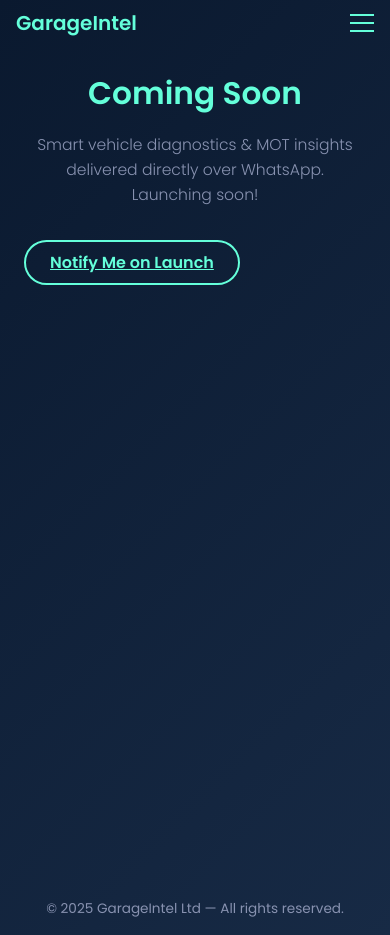
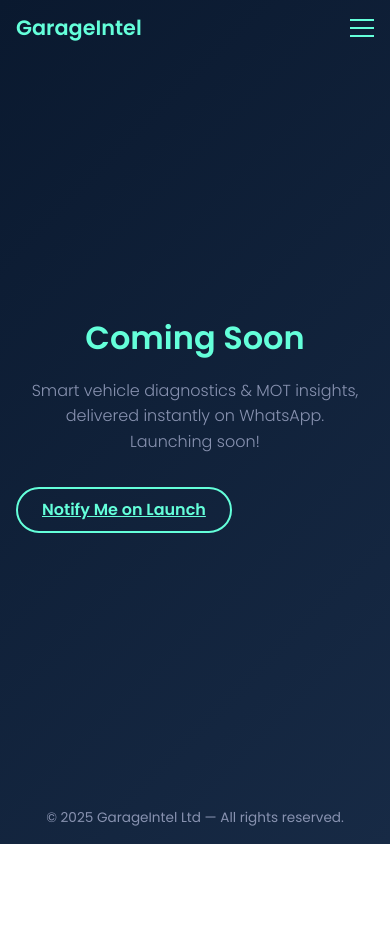
Before and after one commit to GarageIntel/garageintel.github.io, a plain HTML site: page index.html in a window 390 px wide. After the commit the page ends 844 px from the top, so only its background shows below. Drawn offline with Linux system fonts and the light colour scheme.

Commit message:
Update index.html

```diff
--- a/index.html
+++ b/index.html
@@ -15,99 +15,102 @@
       --c-primary:  #64ffda;
       --c-text:     #ccd6f6;
       --c-muted:    #8892b0;
-      --transition: 0.6s ease;
+      --transition: 0.4s cubic-bezier(.4,.2,.2,1);
     }
-    * { box-sizing: border-box; margin: 0; padding: 0; }
-    body { font-family: 'Poppins', sans-serif; background: linear-gradient(135deg, var(--c-bg-start), var(--c-bg-end)); color: var(--c-text); min-height: 100vh; display: flex; flex-direction: column; overflow-x: hidden; }
-    header { position: relative; z-index: 100; display: flex; justify-content: space-between; align-items: center; padding: 1rem 2rem; }
-    .logo { font-weight: 600; color: var(--c-primary); font-size: 1.5rem; }
-    .menu-btn { width: 24px; height: 18px; position: relative; cursor: pointer; z-index: 110; }
-    .menu-btn span { position: absolute; height: 2px; width: 100%; background: var(--c-primary); left: 0; transition: var(--transition); }
-    .menu-btn span:nth-child(1){ top: 0; }
-    .menu-btn span:nth-child(2){ top: 8px; }
-    .menu-btn span:nth-child(3){ top: 16px; }
-    nav { position: fixed; top: 0; right: -100vw; width: 80vw; max-width: 300px; height: 100%; background: var(--c-bg-end); transition: right var(--transition); padding-top: 4rem; z-index: 90; }
-    body.open nav { right: 0; }
-    nav a { display: block; color: var(--c-text); text-decoration: none; padding: 1rem 1.5rem; font-weight: 500; transition: background var(--transition); }
-    nav a:hover { background: rgba(100,255,218,0.1); }
-    main { flex: 1; position: relative; overflow: hidden; }
-    .section-container { display: flex; transition: transform var(--transition); }
-    section { flex: 0 0 100%; max-width: 100%; padding: 2rem; opacity: 1; transition: opacity var(--transition); }
-    section.hidden { opacity: 0; }
-    h1 { font-size: clamp(2rem, 6vw, 3rem); font-weight: 600; color: var(--c-primary); margin-bottom: 1rem; text-align: center; }
-    .tagline { font-size: clamp(1rem, 3vw, 1.2rem); font-weight: 300; color: var(--c-muted); margin-bottom: 2rem; line-height: 1.6; text-align: center; }
-    .cta { display: inline-block; border: 2px solid var(--c-primary); color: var(--c-primary); padding: 0.75rem 2rem; border-radius: 2rem; font-weight: 600; transition: transform 0.3s ease, background var(--transition), color var(--transition); margin: auto; }
-    .cta:hover { transform: translateY(-2px); background: var(--c-primary); color: var(--c-bg-start); }
-    footer { text-align: center; font-size: 0.85rem; padding: 1rem 0; color: var(--c-muted); }
-    @media (min-width: 601px) {
-      main { display: flex; justify-content: center; align-items: center; padding: 2rem; }
-      .section-container { flex-direction: row; }
+    * { box-sizing:border-box; margin:0; padding:0; }
+
+    body {
+      font-family:'Poppins',sans-serif;
+      background:linear-gradient(135deg,var(--c-bg-start),var(--c-bg-end));
+      color:var(--c-text);
+      min-height:100vh;
+      display:flex;
+      flex-direction:column;
+      overflow-x:hidden;
     }
-    @media (max-width: 600px) {
-      header { padding: 0.5rem 1rem; }
-      .logo { font-size: 1.25rem; }
-      nav { width: 100vw; right: -100vw; }
-      main { padding: 0; }
-      .section-container { flex-direction: column; }
-      section { padding: 1.5rem; }
-      h1 { font-size: clamp(1.75rem, 8vw, 2.5rem); }
-      .tagline { font-size: clamp(0.9rem, 4vw, 1rem); }
-      .cta { padding: 0.5rem 1.5rem; }
+
+    /* ——— Header & Burger ——— */
+    header{display:flex;justify-content:space-between;align-items:center;padding:1rem 2rem;position:relative;z-index:20}
+    .logo{font-size:1.5rem;font-weight:600;color:var(--c-primary)}
+    .menu-btn{width:24px;height:18px;position:relative;cursor:pointer;z-index:21}
+    .menu-btn span{display:block;position:absolute;width:100%;height:2px;background:var(--c-primary);transition:var(--transition)}
+    .menu-btn span:nth-child(1){top:0}
+    .menu-btn span:nth-child(2){top:8px}
+    .menu-btn span:nth-child(3){top:16px}
+
+    /* ——— Slide‑in Navigation ——— */
+    nav{position:fixed;top:0;right:-100vw;width:80vw;max-width:300px;height:100%;background:var(--c-bg-end);padding-top:4rem;transition:right var(--transition);z-index:19}
+    body.menu-open nav{right:0}
+    nav a{display:block;padding:1rem 1.5rem;color:var(--c-text);font-weight:500;text-decoration:none;transition:background var(--transition)}
+    nav a:hover{background:rgba(100,255,218,.1)}
+
+    /* ——— Main & Sections ——— */
+    main{flex:1;display:flex;align-items:center;justify-content:center;padding:2rem}
+    section{max-width:600px;width:100%;display:none;opacity:0;animation:fadeOut var(--transition) forwards}
+    section.active{display:block;animation:fadeIn var(--transition) forwards}
+
+    @keyframes fadeIn{from{opacity:0;transform:translateY(20px)}to{opacity:1;transform:translateY(0)}}
+    @keyframes fadeOut{from{opacity:1}to{opacity:0}}
+
+    h1{font-size:clamp(2rem,6vw,3rem);font-weight:600;color:var(--c-primary);margin-bottom:1rem;text-align:center}
+    .tagline{font-size:clamp(1rem,3vw,1.15rem);font-weight:300;color:var(--c-muted);margin-bottom:2rem;line-height:1.6;text-align:center}
+    .cta{display:inline-block;margin:auto;border:2px solid var(--c-primary);color:var(--c-primary);padding:.7rem 2rem;border-radius:2rem;font-weight:600;transition:background var(--transition),color var(--transition),transform .2s}
+    .cta:hover{background:var(--c-primary);color:var(--c-bg-start);transform:translateY(-2px)}
+
+    footer{text-align:center;font-size:.85rem;padding:1rem 0;color:var(--c-muted)}
+
+    /* ——— Responsive tweaks ——— */
+    @media(max-width:600px){
+      header{padding:.75rem 1rem}
+      .logo{font-size:1.3rem}
+      main{padding:1rem}
+      .cta{padding:.55rem 1.5rem}
     }
   </style>
 </head>
 <body>
   <header>
     <div class="logo">GarageIntel</div>
-    <div class="menu-btn" id="menuBtn">
-      <span></span><span></span><span></span>
-    </div>
+    <div class="menu-btn" id="menuBtn"><span></span><span></span><span></span></div>
   </header>
   <nav id="navMenu">
     <a href="#home" data-target="home">Home</a>
     <a href="#about" data-target="about">About</a>
   </nav>
+
   <main>
-    <div class="section-container" id="sections">
-      <section id="home">
-        <h1>Coming Soon</h1>
-        <p class="tagline">Smart vehicle diagnostics & MOT insights delivered directly over WhatsApp. Launching soon!</p>
-        <a class="cta" href="mailto:info@garageintel.com">Notify Me on Launch</a>
-      </section>
-      <section id="about" class="hidden">
-        <h1>About GarageIntel</h1>
-        <p class="tagline">GarageIntel is a game-changing AI assistant that transforms your workshop workflow. Mechanic's simply text a number plate on WhatsApp, and instantly receive a full vehicle profile, MOT history, and prioritized fault analysis. Then, seamlessly schedule bookings, automate reminders, and issue invoices—all in one platform.</p>
-        <p class="tagline">By reducing diagnostic time by up to 50% and cutting follow-up calls by 30%, GarageIntel not only accelerates repair turnaround but also elevates customer trust and loyalty. Equip your garage with the future of vehicle servicing. Boost efficiency, cut costs, and stand out in a competitive market.</p>
-      </section>
-    </div>
+    <section id="home" class="active">
+      <h1>Coming&nbsp;Soon</h1>
+      <p class="tagline">Smart vehicle diagnostics &amp; MOT insights, delivered instantly on WhatsApp.<br>Launching soon!</p>
+      <a class="cta" href="mailto:info@garageintel.com">Notify&nbsp;Me&nbsp;on&nbsp;Launch</a>
+    </section>
+
+    <section id="about">
+      <h1>About&nbsp;GarageIntel</h1>
+      <p class="tagline">GarageIntel is an AI assistant that slashes diagnostic time by up to <strong>50&nbsp;%</strong> and reduces follow‑up calls by <strong>30&nbsp;%</strong>. Text a number‑plate on WhatsApp and receive a full vehicle profile, MOT history, and fault ranking in seconds.</p>
+      <p class="tagline">Seamlessly book jobs, automate reminders, and issue invoices—all in one platform—so you can boost throughput, delight customers, and stand out as a tech‑forward garage.</p>
+    </section>
   </main>
-  <footer>
-    <p>© <span id="year"></span> GarageIntel Ltd — All rights reserved.</p>
-  </footer>
+
+  <footer>© <span id="year"></span> GarageIntel&nbsp;Ltd — All rights reserved.</footer>
+
   <script>
+    // Set year
     document.getElementById('year').textContent = new Date().getFullYear();
-    const menuBtn = document.getElementById('menuBtn');
+
+    // Burger toggle
     const body = document.body;
-    const navLinks = document.querySelectorAll('nav a');
-    const sectionContainer = document.getElementById('sections');
-    const sections = Array.from(sectionContainer.children);
+    document.getElementById('menuBtn').addEventListener('click', () => body.classList.toggle('menu-open'));
 
-    menuBtn.addEventListener('click', () => body.classList.toggle('open'));
-    navLinks.forEach(link => {
-      link.addEventListener('click', e => {
-        e.preventDefault();
-        const target = link.getAttribute('data-target');
-        sections.forEach((sec, idx) => {
-          if (sec.id === target) {
-            sec.classList.remove('hidden');
-            sectionContainer.style.transform = `translateX(-${idx * 100}%)`;
-          } else {
-            sec.classList.add('hidden');
-          }
-        });
-        body.classList.remove('open');
-      });
-    });
+    // Section switching
+    const links = document.querySelectorAll('nav a');
+    const sections = document.querySelectorAll('main section');
+    links.forEach(link => link.addEventListener('click', e => {
+      e.preventDefault();
+      const target = link.dataset.target;
+      sections.forEach(sec => sec.classList.toggle('active', sec.id === target));
+      body.classList.remove('menu-open');
+    }));
   </script>
 </body>
 </html>
```
